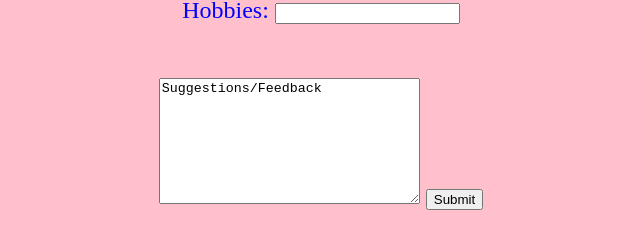
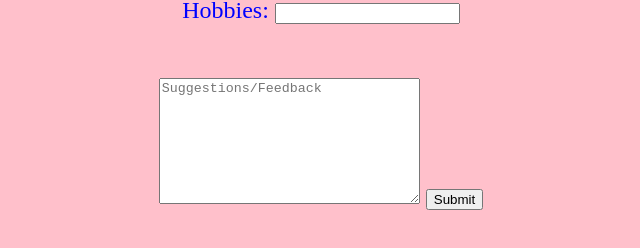
Before and after one commit to sameer370/ankit, a plain HTML site: page feedback.htm in a window 1280 px wide. Shown: the part 262-510 px from the top of the page, 319-959 px from the left. Drawn offline with Linux system fonts and the light colour scheme.

Commit message:
Update feedback.htm

```diff
--- a/feedback.htm
+++ b/feedback.htm
@@ -17,8 +17,8 @@
                     Last name: <input type="text" name="lastname"><br>
                     E-mail:&nbsp;&nbsp;&nbsp;&nbsp;&nbsp;&nbsp; <input type="text" name="emailid"><br>
                     Hobbies: <input type="text" name="Hobbies"><br><br><br>
-                    <textarea name="message" rows="8" cols="30">
-Suggestions/Feedback</textarea>
+                    <textarea name="message" rows="8" cols="30" placeholder="Suggestions/Feedback">
+</textarea>
                     <input type="submit" value="Submit">
                 </form>
     </body>
```
